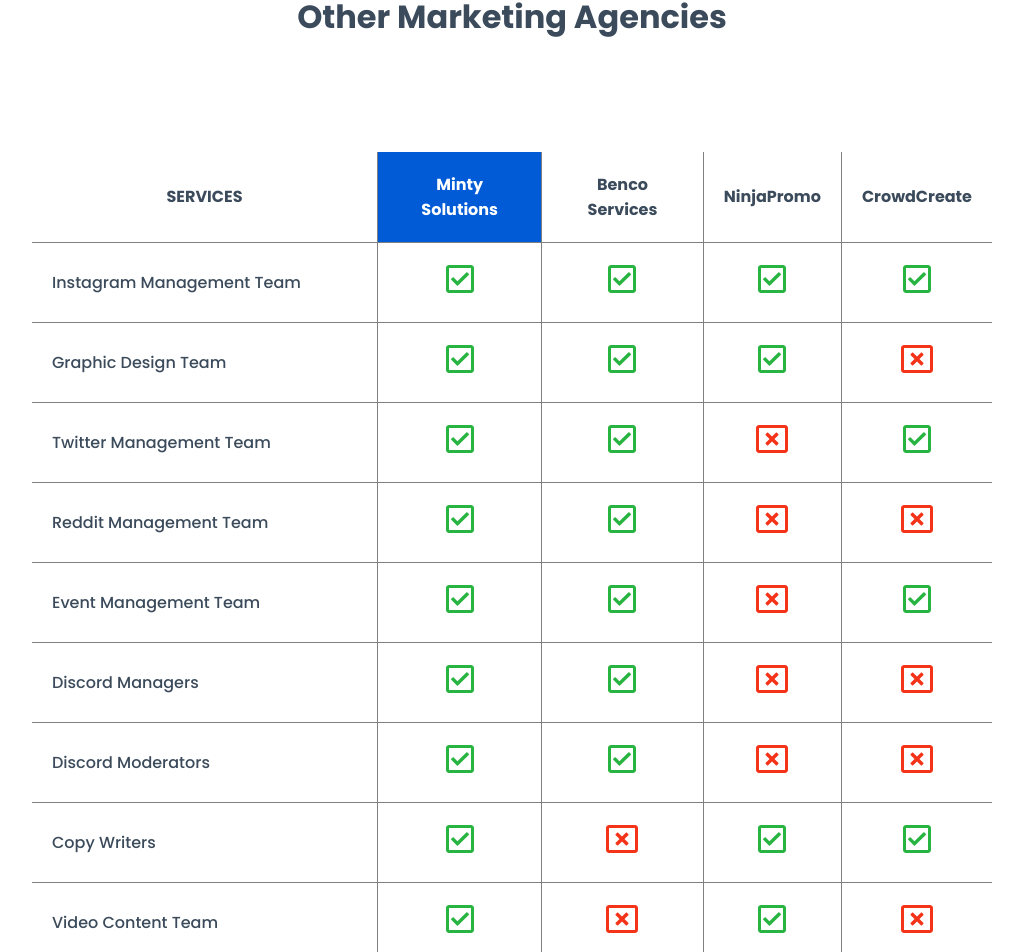
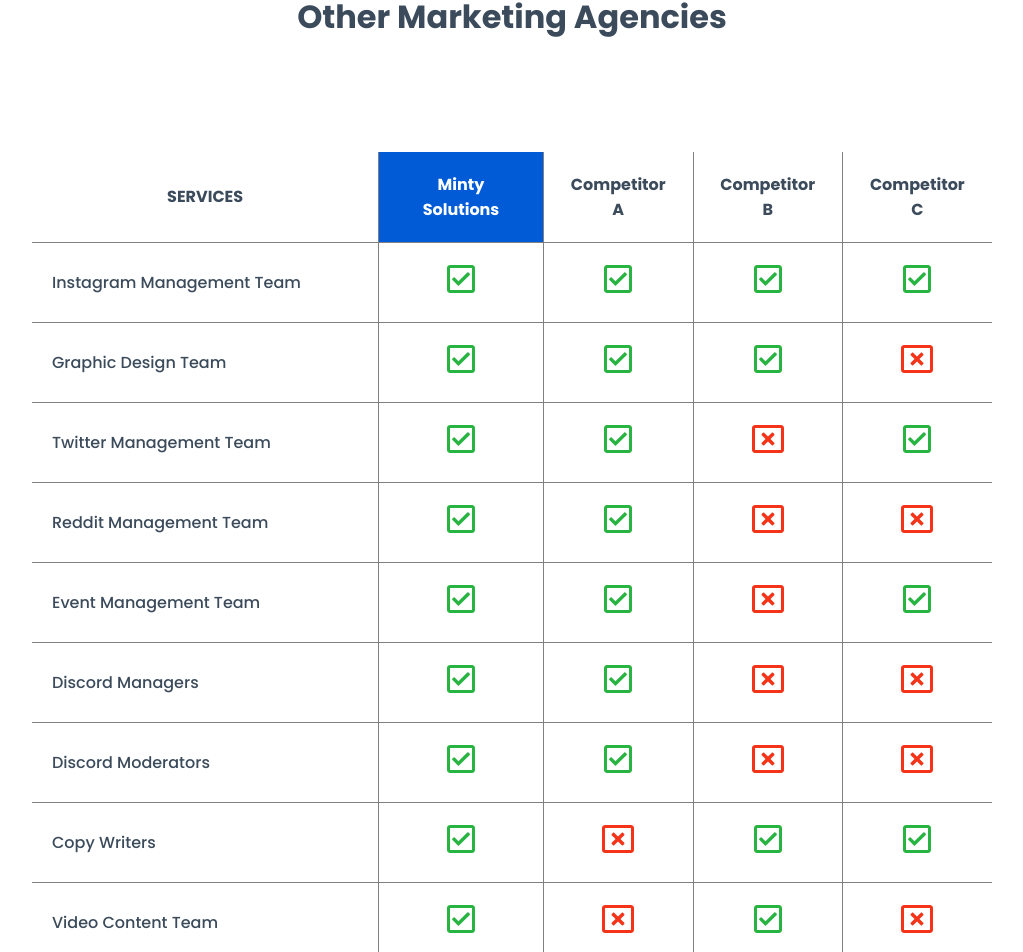
Before and after one commit to SirKaiwade/minty, a Next.js app: page /casestudies in a window 1280 px wide. Shown: the part 1782-2734 px from the top of the page, without its empty margins (128-1151 px from the left). Built offline with nearby package versions, Linux system fonts and the light colour scheme.

Commit message:
renamed competitors in case studies

```diff
--- a/pages/casestudies.js
+++ b/pages/casestudies.js
@@ -151,9 +151,9 @@ function CaseStudies() {
 						<tr className={styles.tableHead}>
 							<th>SERVICES</th>
 							<th>Minty Solutions</th>
-							<th>Benco Services</th>
-							<th>NinjaPromo</th>
-							<th>CrowdCreate</th>
+							<th>Competitor A</th>
+							<th>Competitor B</th>
+							<th>Competitor C</th>
 						</tr>
 						<tr className={styles.tableInfo}>
 							<td>Instagram Management Team</td>
```
